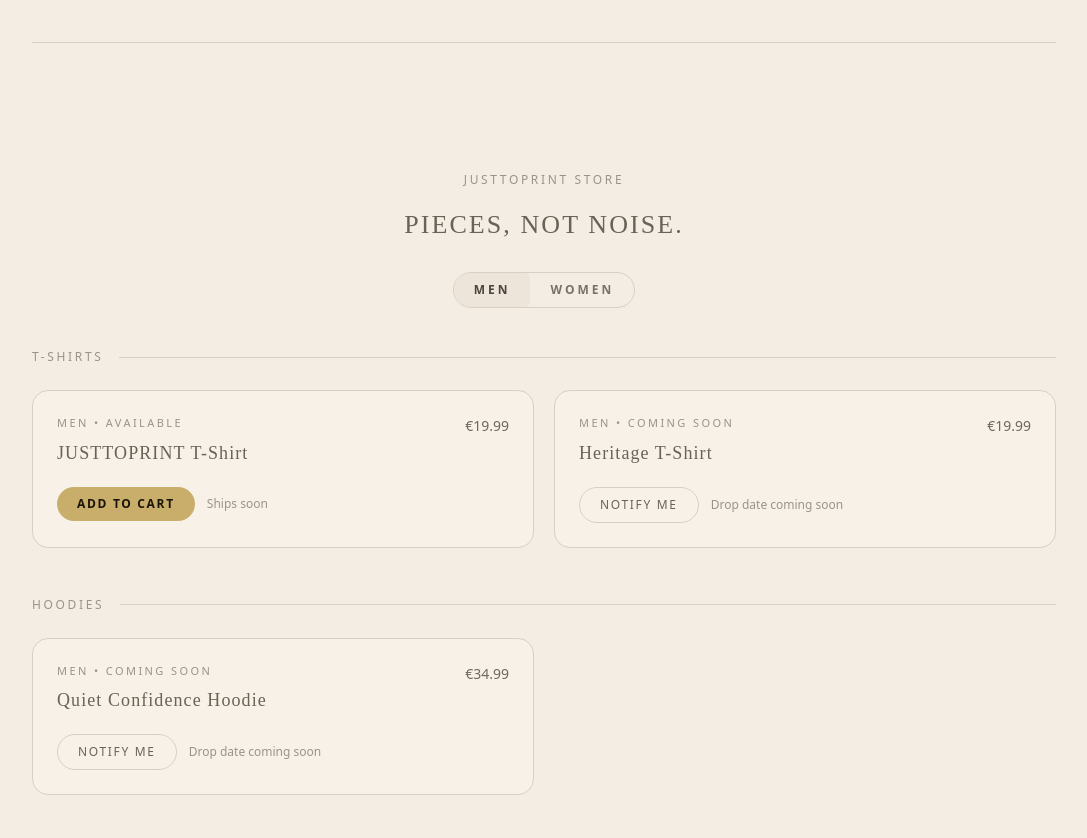
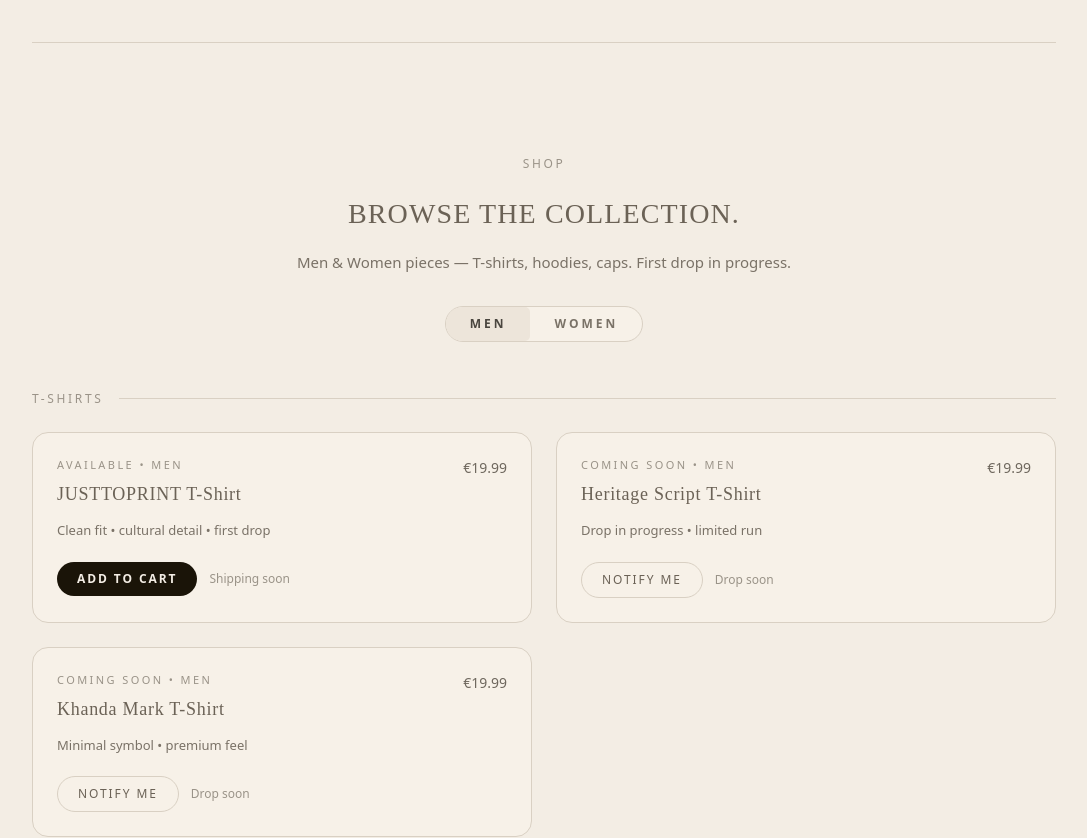
Before and after one commit to justtoprint76-cyber/justtoprint, a Next.js app: page / in a window 1280 px wide. Shown: the part 700-1538 px from the top of the page, without its empty margins (96-1183 px from the left). Built offline with nearby package versions, Linux system fonts and the light colour scheme.

Commit message:
Update Storefront.jsx

```diff
--- a/components/Storefront.jsx
+++ b/components/Storefront.jsx
@@ -1,98 +1,197 @@
-// components/Storefront.jsx
 "use client";
 
 import { useMemo, useState } from "react";
 
 export default function Storefront() {
-  const [tab, setTab] = useState("men"); // "men" | "women"
+  const [tab, setTab] = useState("men"); // men | women
   const [cart, setCart] = useState([]);
-
   const CONTACT_EMAIL = "justtoprint76@gmail.com";
 
-  // ====== PRODUCTS (edit here anytime) ======
   const catalog = useMemo(
     () => ({
-      men: {
-        "T-SHIRTS": [
+      men: [
+        {
+          category: "T-SHIRTS",
+          items: [
             {
               id: "men-tee-01",
               name: "JUSTTOPRINT T-Shirt",
               price: 19.99,
-            status: "active", // active | soon
+              status: "active",
+              note: "Clean fit • cultural detail • first drop",
+              tag: "AVAILABLE",
             },
             {
               id: "men-tee-02",
-            name: "Heritage T-Shirt",
+              name: "Heritage Script T-Shirt",
               price: 19.99,
               status: "soon",
+              note: "Drop in progress • limited run",
+              tag: "COMING SOON",
+            },
+            {
+              id: "men-tee-03",
+              name: "Khanda Mark T-Shirt",
+              price: 19.99,
+              status: "soon",
+              note: "Minimal symbol • premium feel",
+              tag: "COMING SOON",
             },
           ],
-        HOODIES: [
+        },
+        {
+          category: "HOODIES",
+          items: [
             {
               id: "men-hoodie-01",
               name: "Quiet Confidence Hoodie",
               price: 34.99,
               status: "soon",
+              note: "Heavy comfort • modern silhouette",
+              tag: "COMING SOON",
+            },
+            {
+              id: "men-hoodie-02",
+              name: "Heritage Drop Hoodie",
+              price: 34.99,
+              status: "soon",
+              note: "First drop piece • limited",
+              tag: "COMING SOON",
             },
           ],
-        CAPS: [
+        },
+        {
+          category: "CAPS",
+          items: [
             {
               id: "men-cap-01",
               name: "Minimal Crest Cap",
               price: 22.99,
+              status: "active",
+              note: "Everyday cap • clean branding",
+              tag: "AVAILABLE",
+            },
+            {
+              id: "men-cap-02",
+              name: "Heritage Mark Cap",
+              price: 22.99,
               status: "soon",
+              note: "Drop in progress",
+              tag: "COMING SOON",
             },
           ],
         },
+      ],
 
-      women: {
-        "T-SHIRTS": [
+      women: [
+        {
+          category: "T-SHIRTS",
+          items: [
             {
               id: "women-tee-01",
               name: "JUSTTOPRINT T-Shirt",
               price: 19.99,
-            status: "soon",
+              status: "active",
+              note: "Clean fit • cultural detail • first drop",
+              tag: "AVAILABLE",
             },
             {
               id: "women-tee-02",
-            name: "Signature T-Shirt",
+              name: "Signature Script T-Shirt",
               price: 19.99,
               status: "soon",
+              note: "Drop in progress • limited run",
+              tag: "COMING SOON",
+            },
+            {
+              id: "women-tee-03",
+              name: "Khanda Mark T-Shirt",
+              price: 19.99,
+              status: "soon",
+              note: "Minimal symbol • premium feel",
+              tag: "COMING SOON",
             },
           ],
-        HOODIES: [
+        },
+        {
+          category: "HOODIES",
+          items: [
             {
               id: "women-hoodie-01",
               name: "Quiet Confidence Hoodie",
               price: 34.99,
               status: "soon",
+              note: "Heavy comfort • modern silhouette",
+              tag: "COMING SOON",
+            },
+            {
+              id: "women-hoodie-02",
+              name: "Heritage Drop Hoodie",
+              price: 34.99,
+              status: "soon",
+              note: "First drop piece • limited",
+              tag: "COMING SOON",
             },
           ],
-        CAPS: [
+        },
+        {
+          category: "CAPS",
+          items: [
             {
               id: "women-cap-01",
               name: "Minimal Crest Cap",
               price: 22.99,
+              status: "active",
+              note: "Everyday cap • clean branding",
+              tag: "AVAILABLE",
+            },
+            {
+              id: "women-cap-02",
+              name: "Heritage Mark Cap",
+              price: 22.99,
               status: "soon",
+              note: "Drop in progress",
+              tag: "COMING SOON",
             },
           ],
         },
+      ],
     }),
     []
   );
 
-  function addToCart(item) {
-    setCart((prev) => [...prev, { ...item, qty: 1 }]);
+  function addToCart(p) {
+    setCart((prev) => {
+      const found = prev.find((x) => x.id === p.id);
+      if (found) {
+        return prev.map((x) => (x.id === p.id ? { ...x, qty: x.qty + 1 } : x));
       }
+      return [...prev, { ...p, qty: 1 }];
+    });
+  }
+
+  function decQty(id) {
+    setCart((prev) =>
+      prev
+        .map((x) => (x.id === id ? { ...x, qty: x.qty - 1 } : x))
+        .filter((x) => x.qty > 0)
+    );
+  }
+
+  function incQty(id) {
+    setCart((prev) =>
+      prev.map((x) => (x.id === id ? { ...x, qty: x.qty + 1 } : x))
+    );
+  }
+
+  const total = cart.reduce((sum, x) => sum + x.price * x.qty, 0);
 
   async function goToCheckout() {
     try {
       const payload = {
-        items: cart.map(({ name, price, qty }) => ({
-          name,
-          price,
-          qty: qty || 1,
-        })),
+        items: cart.length
+          ? cart.map(({ name, price, qty }) => ({ name, price, qty }))
+          : [{ name: "JUSTTOPRINT T-Shirt", price: 19.99, qty: 1 }],
       };
 
       const res = await fetch("/api/checkout", {
@@ -110,28 +209,31 @@ export default function Storefront() {
     }
   }
 
-  const groups = catalog[tab];
+  const sections = catalog[tab];
 
   return (
     <section className="bg-[#F3EDE4] text-[#4A463F]">
-      <div className="max-w-5xl mx-auto pt-10 pb-10">
-        {/* Header */}
+      <div className="max-w-5xl mx-auto pt-6 pb-14">
+        {/* Header shop */}
         <div className="text-center">
-          <p className="text-[12px] tracking-[0.22em] text-[#9A9388]">
-            JUSTTOPRINT STORE
-          </p>
+          <p className="text-[12px] tracking-[0.22em] text-[#9A9388]">SHOP</p>
+
           <h3
-            className="mt-4 text-[22px] sm:text-[26px] tracking-[0.08em]"
+            className="mt-5 text-[24px] sm:text-[28px] tracking-[0.04em]"
             style={{ fontFamily: "serif", color: "#6B6256" }}
           >
-            Pieces, not noise.
+            Browse the collection.
           </h3>
 
+          <p className="mt-4 text-[14px] sm:text-[15px] text-[#7A7267] max-w-[64ch] mx-auto">
+            Men & Women pieces — T-shirts, hoodies, caps. First drop in progress.
+          </p>
+
           {/* Tabs */}
-          <div className="mt-7 inline-flex rounded-full border border-[#D9D0C3] overflow-hidden">
+          <div className="mt-8 inline-flex rounded-full border border-[#D9D0C3] overflow-hidden bg-[#F7F1E8]">
             <button
               onClick={() => setTab("men")}
-              className={`px-5 py-2 text-[12px] tracking-[0.25em] ${
+              className={`px-6 py-2 text-[12px] tracking-[0.25em] ${
                 tab === "men"
                   ? "bg-[#EDE5DA] text-[#4A463F]"
                   : "bg-transparent text-[#7A7267]"
@@ -141,7 +243,7 @@ export default function Storefront() {
             </button>
             <button
               onClick={() => setTab("women")}
-              className={`px-5 py-2 text-[12px] tracking-[0.25em] ${
+              className={`px-6 py-2 text-[12px] tracking-[0.25em] ${
                 tab === "women"
                   ? "bg-[#EDE5DA] text-[#4A463F]"
                   : "bg-transparent text-[#7A7267]"
@@ -153,34 +255,38 @@ export default function Storefront() {
         </div>
 
         {/* Categories */}
-        <div className="mt-10 space-y-12">
-          {Object.entries(groups).map(([category, items]) => (
-            <div key={category}>
-              <div className="flex items-center justify-between">
+        <div className="mt-12 space-y-14">
+          {sections.map((block) => (
+            <div key={block.category}>
+              <div className="flex items-center gap-4">
                 <p className="text-[12px] tracking-[0.22em] text-[#9A9388]">
-                  {category}
+                  {block.category}
                 </p>
-                <div className="h-px flex-1 bg-[#D9D0C3] ml-4" />
+                <div className="h-px flex-1 bg-[#D9D0C3]" />
               </div>
 
-              <div className="mt-6 grid grid-cols-1 sm:grid-cols-2 gap-5">
-                {items.map((p) => (
-                  <div
+              <div className="mt-6 grid grid-cols-1 sm:grid-cols-2 gap-6">
+                {block.items.map((p) => (
+                  <article
                     key={p.id}
                     className="rounded-2xl border border-[#D9D0C3] bg-[#F7F1E8] p-6"
                   >
                     <div className="flex items-start justify-between gap-4">
                       <div>
                         <p className="text-[11px] tracking-[0.22em] text-[#9A9388]">
-                          {tab === "men" ? "MEN" : "WOMEN"} •{" "}
-                          {p.status === "active" ? "AVAILABLE" : "COMING SOON"}
+                          {p.tag} • {tab.toUpperCase()}
                         </p>
+
                         <h4
-                          className="mt-2 text-[18px] tracking-[0.06em]"
+                          className="mt-2 text-[18px] tracking-[0.04em]"
                           style={{ fontFamily: "serif", color: "#6B6256" }}
                         >
                           {p.name}
                         </h4>
+
+                        <p className="mt-3 text-[13px] leading-relaxed text-[#7A7267]">
+                          {p.note}
+                        </p>
                       </div>
 
                       <p className="text-[14px] text-[#6F685E]">
@@ -191,12 +297,10 @@ export default function Storefront() {
                     <div className="mt-5 flex items-center gap-3">
                       {p.status === "active" ? (
                         <button
-                          onClick={() =>
-                            addToCart({ name: p.name, price: p.price })
-                          }
-                          className="px-5 py-2 rounded-full text-[12px] tracking-[0.14em] bg-[#C8AE6A] text-[#1A1408] hover:opacity-90"
+                          onClick={() => addToCart(p)}
+                          className="px-5 py-2 rounded-full text-[12px] tracking-[0.16em] uppercase bg-[#1A1408] text-[#F3EDE4] hover:opacity-90 transition"
                         >
-                          ADD TO CART
+                          Add to cart
                         </button>
                       ) : (
                         <a
@@ -207,19 +311,17 @@ export default function Storefront() {
                               2
                             )}\n\nThank you.`
                           )}`}
-                          className="px-5 py-2 rounded-full text-[12px] tracking-[0.14em] border border-[#D9D0C3] bg-transparent text-[#6B6256] hover:bg-[#EDE5DA]"
+                          className="px-5 py-2 rounded-full text-[12px] tracking-[0.16em] uppercase border border-[#D9D0C3] text-[#6B6256] hover:bg-[#EDE5DA] transition"
                         >
-                          NOTIFY ME
+                          Notify me
                         </a>
                       )}
 
                       <span className="text-[12px] text-[#9A9388]">
-                        {p.status === "active"
-                          ? "Ships soon"
-                          : "Drop date coming soon"}
+                        {p.status === "active" ? "Shipping soon" : "Drop soon"}
                       </span>
                     </div>
-                  </div>
+                  </article>
                 ))}
               </div>
             </div>
@@ -228,37 +330,62 @@ export default function Storefront() {
 
         {/* Cart */}
         {cart.length > 0 && (
-          <div className="mt-14 rounded-2xl border border-[#D9D0C3] bg-[#F7F1E8] p-6">
+          <div className="mt-16 rounded-2xl border border-[#D9D0C3] bg-[#F7F1E8] p-6">
             <div className="flex items-center justify-between">
-              <p className="text-[12px] tracking-[0.22em] text-[#9A9388]">
-                CART
-              </p>
+              <p className="text-[12px] tracking-[0.22em] text-[#9A9388]">CART</p>
               <p className="text-[13px] text-[#6F685E]">
-                Total: €
-                {cart
-                  .reduce((sum, it) => sum + it.price * (it.qty || 1), 0)
-                  .toFixed(2)}
+                Total: €{total.toFixed(2)}
               </p>
             </div>
 
-            <ul className="mt-4 space-y-2">
-              {cart.map((it, i) => (
-                <li
-                  key={i}
-                  className="flex justify-between text-[13px] text-[#6B6256]"
+            <div className="mt-5 space-y-3">
+              {cart.map((x) => (
+                <div
+                  key={x.id}
+                  className="flex items-center justify-between gap-4 border-t border-[#E3DBCF] pt-4"
                 >
-                  <span>{it.name}</span>
-                  <span>€{it.price.toFixed(2)}</span>
-                </li>
+                  <div>
+                    <p className="text-[14px] text-[#6B6256]">{x.name}</p>
+                    <p className="text-[12px] text-[#9A9388]">
+                      €{x.price.toFixed(2)} each
+                    </p>
+                  </div>
+
+                  <div className="flex items-center gap-3">
+                    <button
+                      onClick={() => decQty(x.id)}
+                      className="w-9 h-9 rounded-full border border-[#D9D0C3] hover:bg-[#EDE5DA] transition"
+                    >
+                      −
+                    </button>
+                    <span className="text-[13px] text-[#6F685E] w-6 text-center">
+                      {x.qty}
+                    </span>
+                    <button
+                      onClick={() => incQty(x.id)}
+                      className="w-9 h-9 rounded-full border border-[#D9D0C3] hover:bg-[#EDE5DA] transition"
+                    >
+                      +
+                    </button>
+                  </div>
+
+                  <p className="text-[13px] text-[#6F685E] w-[90px] text-right">
+                    €{(x.price * x.qty).toFixed(2)}
+                  </p>
+                </div>
               ))}
-            </ul>
+            </div>
 
             <button
               onClick={goToCheckout}
-              className="mt-6 w-full py-3 rounded-full text-[12px] tracking-[0.18em] bg-[#1A1408] text-[#F3EDE4] hover:opacity-90"
+              className="mt-7 w-full rounded-full bg-[#6F685E] text-[#F3EDE4] py-3 text-[12px] tracking-[0.18em] uppercase hover:opacity-90 transition"
             >
-              CHECKOUT
+              Checkout
             </button>
+
+            <p className="mt-3 text-[11px] text-[#9A9388] text-center">
+              Demo checkout • Real drop details coming soon.
+            </p>
           </div>
         )}
       </div>
```
Lines whose indentation alone changed are shown as unchanged.
